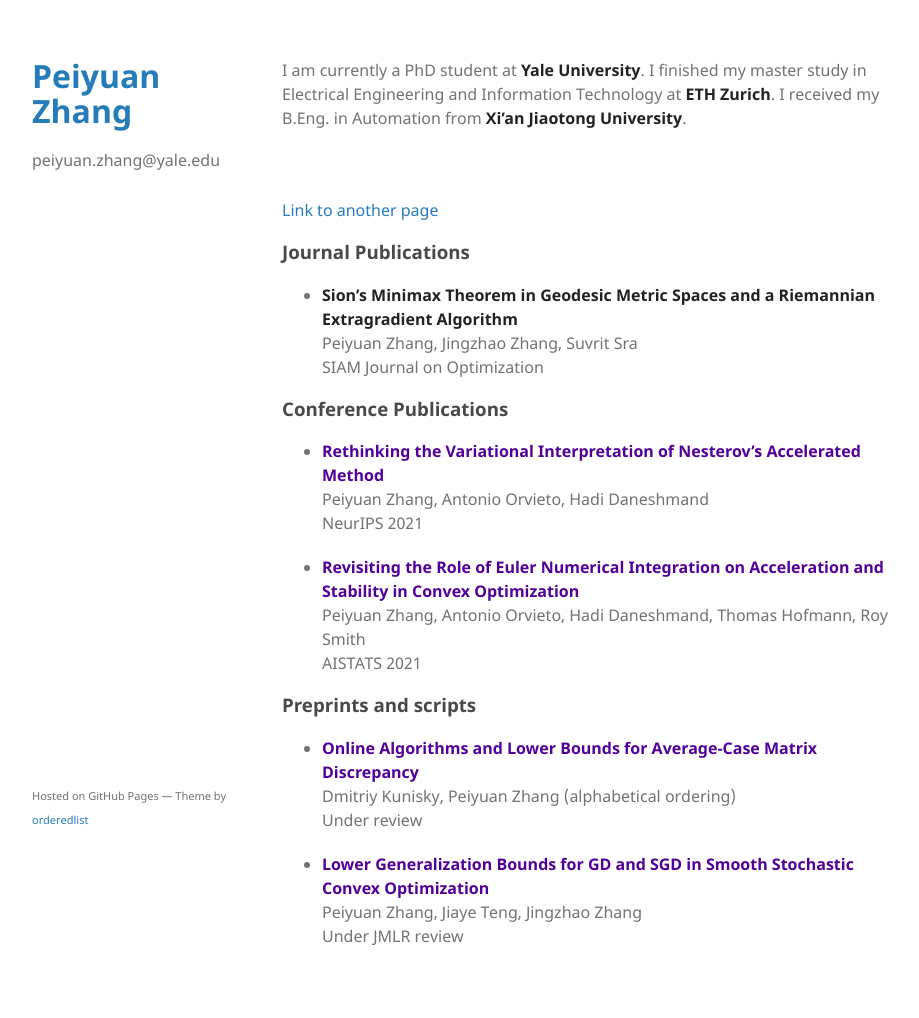
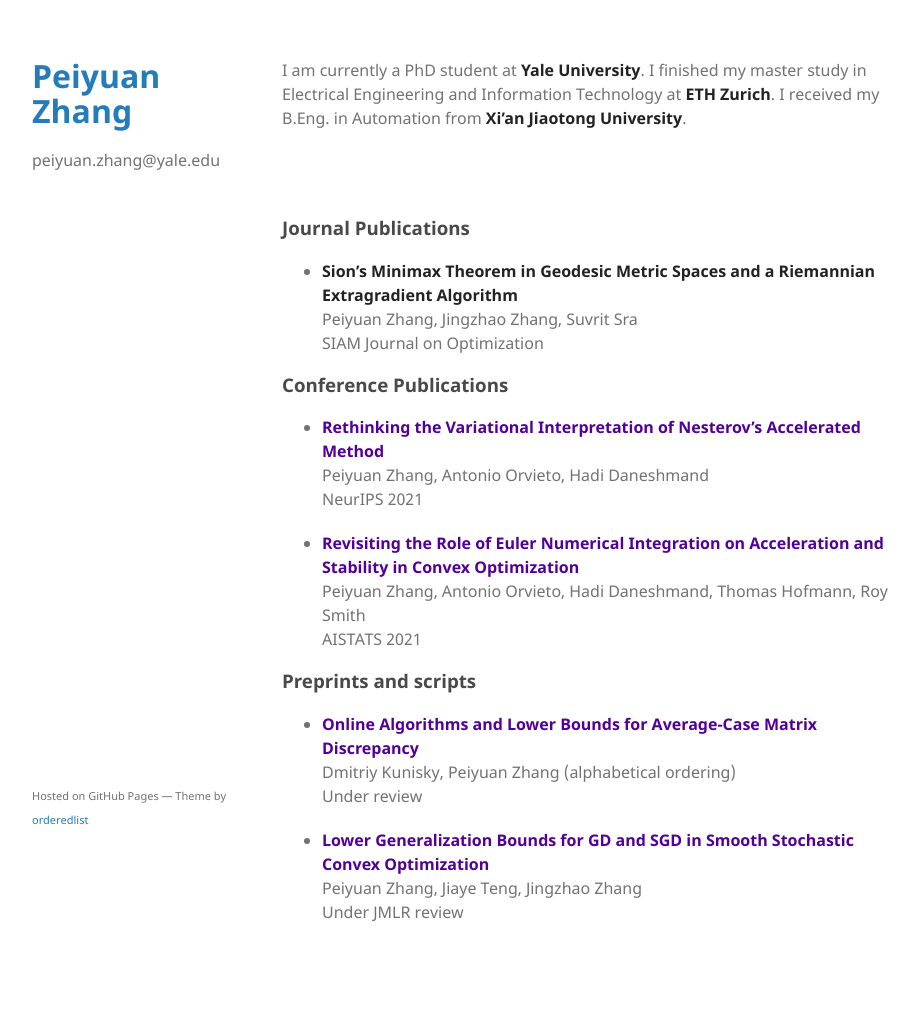
Before and after one commit to phei-iuen/phei-iuen.github.io, a Jekyll site: the page built from index.md, in a window 1280 px wide. Shown: the whole page, without its empty margins (178-1097 px from the left). Built offline with Jekyll 4.4.1, drawn with Linux system fonts in a browser that asks for light colours; after the commit the page ends 994 px from its top, so only the background shows below that.

Commit message:
Update index.md

```diff
--- a/index.md
+++ b/index.md
@@ -5,7 +5,6 @@ layout: default
 I am currently a PhD student at **Yale University**. I finished my master study in Electrical Engineering and Information Technology at **ETH Zurich**.  I received my B.Eng. in Automation from **Xi'an Jiaotong University**.
 
 <br/><br/>
-[Link to another page](./another-page.html)
 ### Journal Publications
 * [**Sion's Minimax Theorem in Geodesic Metric Spaces and a Riemannian Extragradient Algorithm**](https://arxiv.org/abs/2202.06950) <br />
   Peiyuan Zhang, Jingzhao Zhang, Suvrit Sra <br />
```
